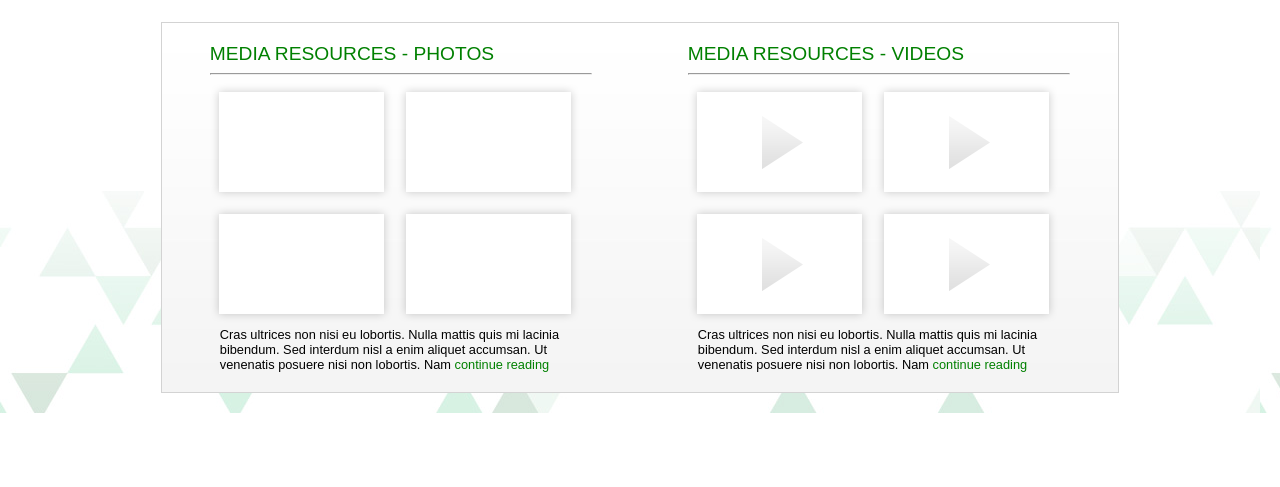
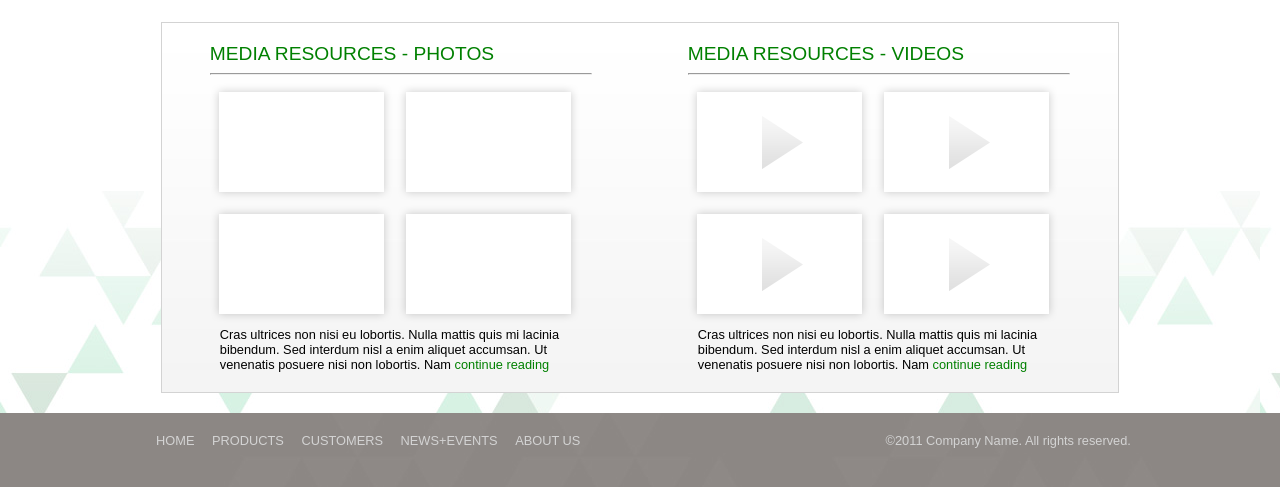
Before and after one commit to deepsingh11421/josh, a plain HTML site: page index.html in a window 1280 px wide. Shown: the part 1309-1796 px from the top of the page. Before the commit the page ends 1722 px from the top, so only its background shows below. Drawn offline with nearby package versions, Linux system fonts and the light colour scheme.

Commit message:
Footer added

```diff
--- a/index.css
+++ b/index.css
@@ -248,3 +248,33 @@ body {
     padding: 0px 10px;
     font-size: 0.8rem;
 }
+
+.footer {
+    background-image: url('./assets/footer_bg.jpg');
+    height: 100px;
+    display: flex;
+    font-size: 0.8rem;
+    color: lightgray;
+    justify-content: space-around;
+    flex-wrap: wrap;
+}
+
+.footer ul {
+    margin-top: 20px;
+    padding: 0;
+    list-style: none;
+}
+
+.footer a {
+    color: lightgray;
+    text-decoration: none;
+}
+
+.footer li {
+    display: inline;
+    padding: 0px 7px;
+}
+
+.footer-rights {
+    margin: 20px 0px;
+}
--- a/index.html
+++ b/index.html
@@ -222,6 +222,22 @@
         <div style='height: 20px;'>
 
         </div>
+
+        <div class="footer">
+            <div class="footer-links">
+                <ul>
+                    <a href=""><li>HOME</li></a>
+                    <a href=""><li>PRODUCTS</li></a>
+                    <a href=""><li>CUSTOMERS</li></a>
+                    <a href=""><li>NEWS+EVENTS</li></a>
+                    <a href=""><li>ABOUT US</li></a>
+                </ul>
+            </div>
+            <div class="footer-rights">
+                ©2011 Company Name. All rights reserved.
+            </div>
+        </div>
+
         <script src="https://cdnjs.cloudflare.com/ajax/libs/tiny-slider/2.9.2/min/tiny-slider.js"></script>
         <script src="./assets/js/truncate.js"></script>
         <script src="./assets/js/tingle.js"></script>
--- a/tingle.css
+++ b/tingle.css
@@ -19,7 +19,7 @@
   align-items: center;
   overflow: hidden;
   -webkit-overflow-scrolling: touch;
-  background: rgba(0, 0, 0, .85);
+  background: rgba(0, 0, 0, .75);
   opacity: 0;
   user-select: none;
   cursor: pointer;
@@ -284,7 +284,7 @@
     bottom: 0;
     left: 0;
     content: "";
-    backdrop-filter: blur(18px);
+    backdrop-filter: blur(4px);
     pointer-events: none;
   }
 
```
Also changed, not shown: footer.png (added).
